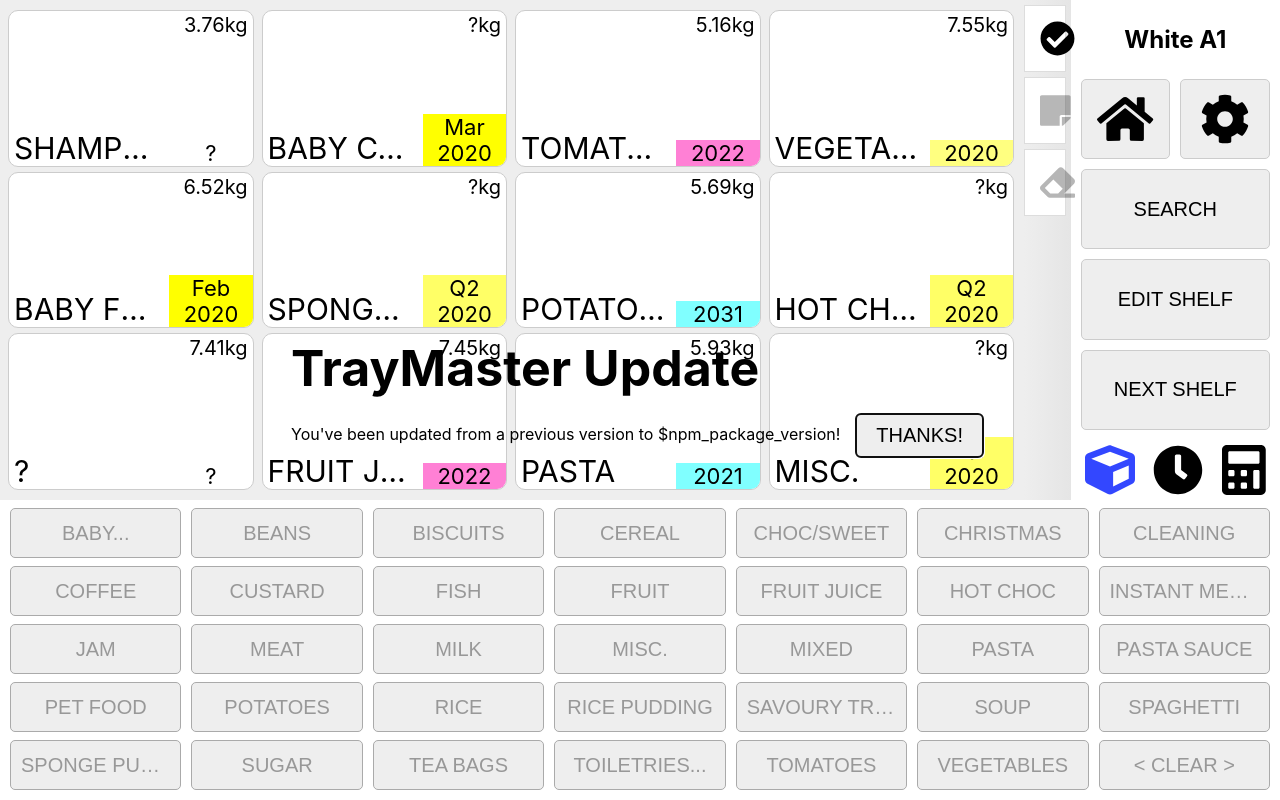
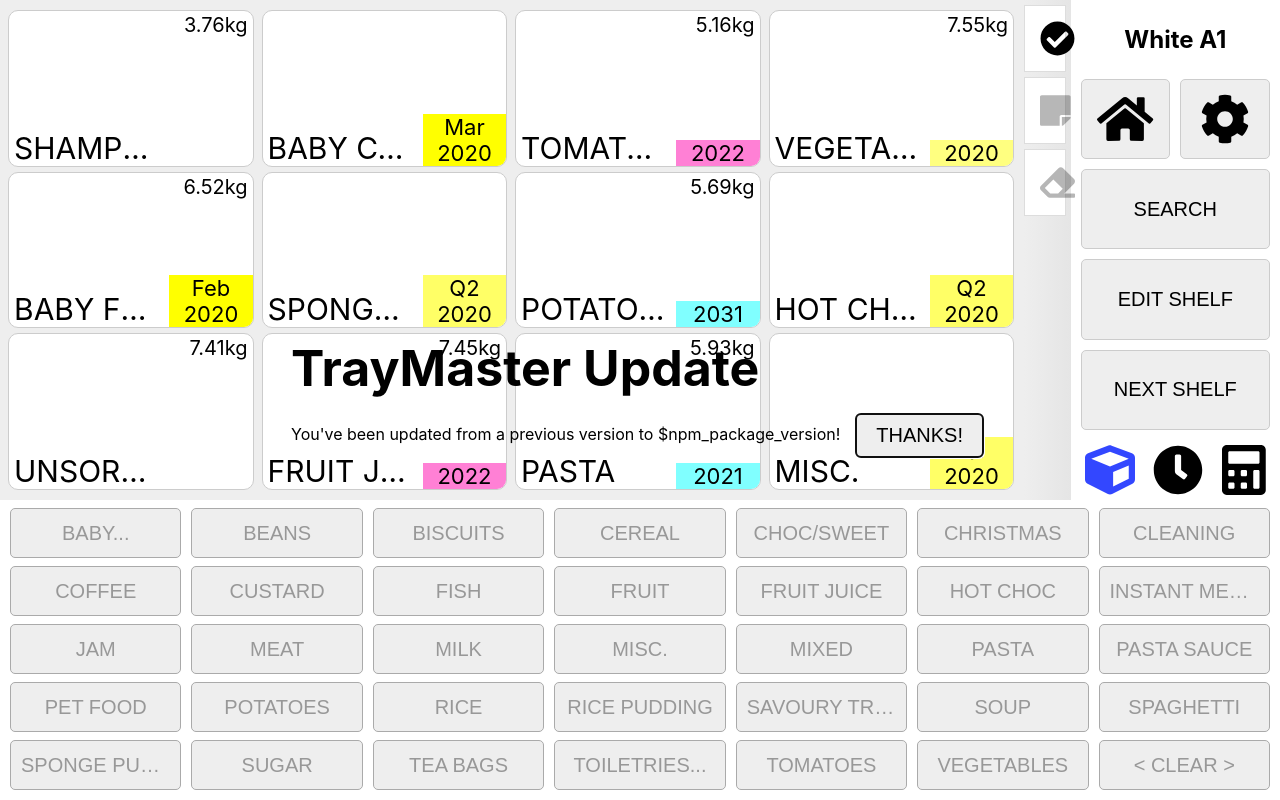
Before and after one commit to Kacper-Lubisz/TrayMaster, a React (Create React App) app: page / in a window 1280 px wide. Built offline with nearby package versions, Linux system fonts and the light colour scheme.

Commit message:
Sort out ViewPort tray DOM
- Don't display null weights or expiries
- Undefined category -> 'Unsorted'
- Show icon instead of comment

```diff
--- a/src/components/ViewPort.tsx
+++ b/src/components/ViewPort.tsx
@@ -2,6 +2,7 @@ import {
     faCheckCircle as tickSolid,
     faMinus as minus,
     faPlus as plus,
+    faStickyNote,
     faTrashAlt as trash
 } from "@fortawesome/free-solid-svg-icons";
 import {FontAwesomeIcon} from "@fortawesome/react-fontawesome";
@@ -365,6 +366,23 @@ export class ViewPort extends React.Component<ViewPortProps, ViewPortState> {
                 })();
 
                 const isSelected = this.props.isTraySelected(tray);
+
+                const weight: string | null = (() => {
+                    if (!(tray instanceof Tray)) {
+                        return null;
+                    }
+
+                    let weightVal: string | undefined;
+                    if (this.props.draftWeight && isSelected) {
+                        weightVal = this.props.draftWeight;
+                    } else if (tray.weight) {
+                        weightVal = tray.weight.toString();
+                    } else {
+                        return null;
+                    }
+                    return `${weightVal}kg`;
+                })();
+
                 return <div
                     className={classNames("tray", {
                         "multipleSelect": this.props.selectedTrayCells.length > 1 || this.state.longPress?.isHappening,
@@ -384,21 +402,17 @@ export class ViewPort extends React.Component<ViewPortProps, ViewPortState> {
                         })}
                         icon={tickSolid}/>
                     {tray instanceof Tray ? <>
-                        <div className="trayCategory">{tray.category?.name ?? "?"}</div>
+                        <div className="trayCategory">{tray.category?.name ?? "Unsorted"}</div>
 
-                        <div className="trayExpiry" style={expiryStyle}>{tray.expiry?.label ?? "?"}</div>
+                        {tray.expiry ? <div className="trayExpiry" style={expiryStyle}>{tray.expiry.label}</div> : null}
 
-                        <div className={classNames("trayWeight", {
-                            // "trayWeightEdit": this.props.draftWeight && isSelected
-                        })}>
-                            {this.props.draftWeight && isSelected ? this.props.draftWeight
-                                                                  : tray.weight ?? "?"}kg
+                        <div className="trayWeight">
+                            {weight}
                         </div>
-                        <div className="trayComment">{tray.comment ?? ""}</div>
+                        {tray.comment ? <div className="trayComment">
+                            <FontAwesomeIcon icon={faStickyNote}/>
+                        </div> : null}
                     </> : null}
-                    {tray instanceof Tray ? null : <>
-                        <p>EMPTY SPACE</p>
-                    </>}
                 </div>;
             })}
             {this.props.isShelfEdit ? <div className="editShelfColumn">
```
